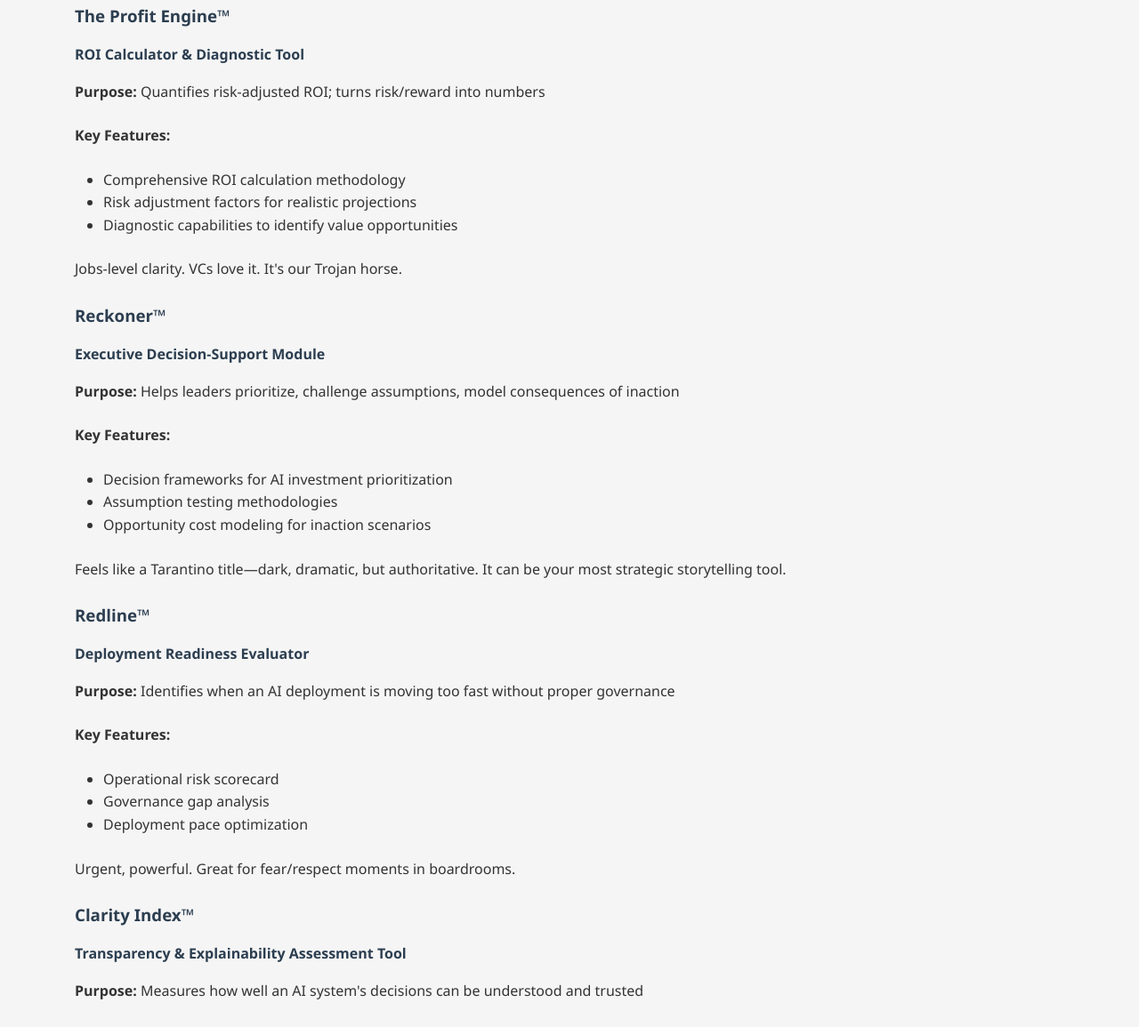
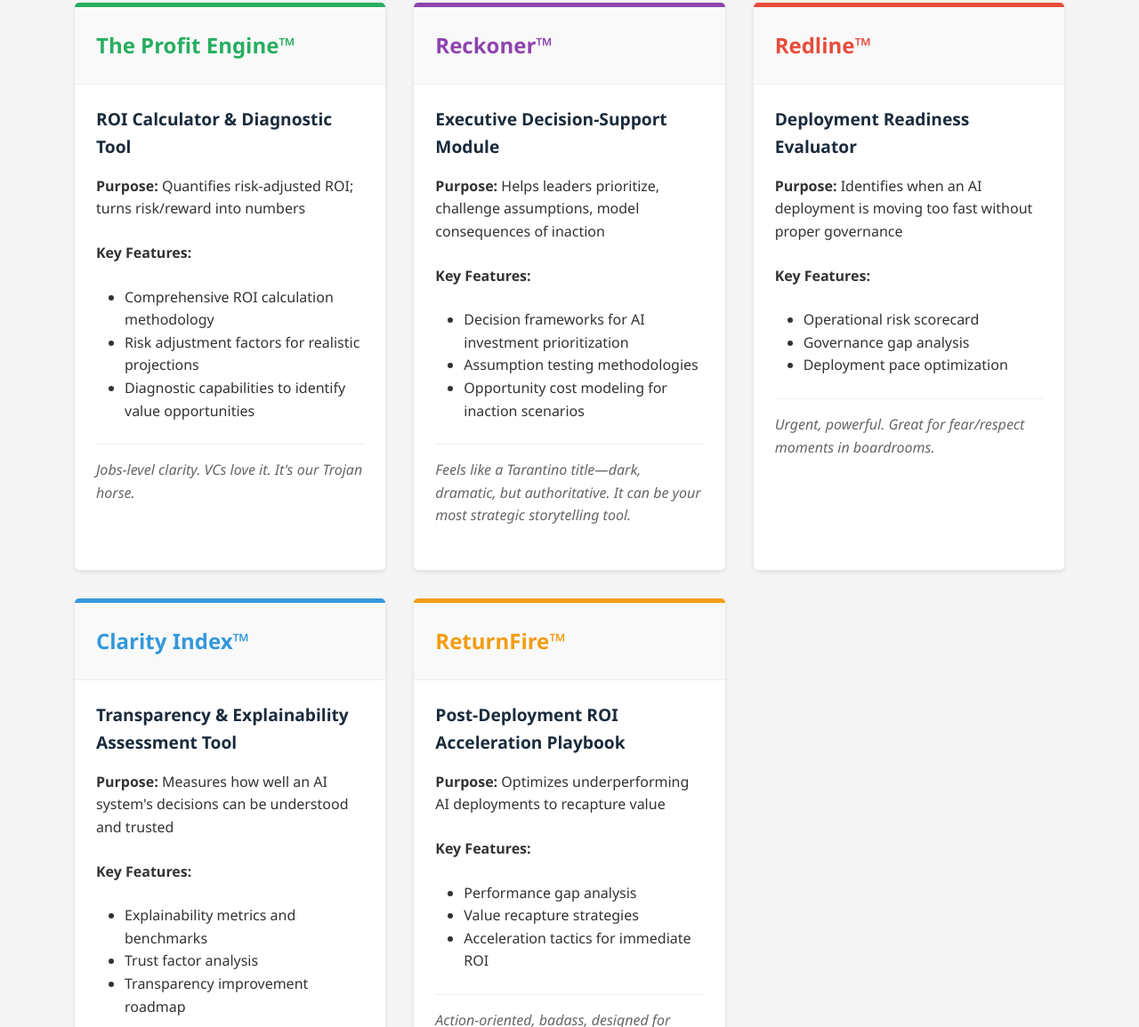
Before and after one commit to epo3/AI-ROI, a plain HTML site: page index.html in a window 1280 px wide. Shown: the part 1645-2800 px from the top of the page at 89% size. Drawn offline with Linux system fonts and the light colour scheme.

Commit message:
Update styles.css

```diff
--- a/css/styles.css
+++ b/css/styles.css
@@ -1,7 +1,7 @@
 /* Base Styles */
 :root {
-    --primary-color: #2c3e50;
-    --secondary-color: #3498db;
+    --primary-color: #1a2b3c;
+    --secondary-color: #2980b9;
     --accent-color: #e74c3c;
     --light-color: #ecf0f1;
     --dark-color: #2c3e50;
@@ -9,6 +9,13 @@
     --border-radius: 5px;
     --box-shadow: 0 2px 5px rgba(0,0,0,0.1);
     --transition: all 0.3s ease;
+
+    /* Module-specific colors */
+    --profit-engine-color: #27ae60;
+    --reckoner-color: #8e44ad;
+    --redline-color: #e74c3c;
+    --clarity-index-color: #3498db;
+    --returnfire-color: #f39c12;
 }
 
 * {
@@ -190,6 +197,108 @@ nav ul li a:hover::after {
     margin-bottom: 0.5rem;
 }
 
+/* Module Grid Styles */
+.module-grid {
+    display: grid;
+    grid-template-columns: repeat(auto-fit, minmax(300px, 1fr));
+    gap: 2rem;
+    margin-bottom: 3rem;
+}
+
+.module-card {
+    background-color: white;
+    border-radius: var(--border-radius);
+    overflow: hidden;
+    box-shadow: var(--box-shadow);
+    transition: var(--transition);
+    border-top: 5px solid var(--secondary-color);
+}
+
+.module-card:hover {
+    transform: translateY(-5px);
+    box-shadow: 0 8px 20px rgba(0,0,0,0.15);
+}
+
+.module-card.profit-engine {
+    border-top-color: var(--profit-engine-color);
+}
+
+.module-card.reckoner {
+    border-top-color: var(--reckoner-color);
+}
+
+.module-card.redline {
+    border-top-color: var(--redline-color);
+}
+
+.module-card.clarity-index {
+    border-top-color: var(--clarity-index-color);
+}
+
+.module-card.returnfire {
+    border-top-color: var(--returnfire-color);
+}
+
+.module-header {
+    padding: 1.5rem;
+    background-color: #f9f9f9;
+    border-bottom: 1px solid #eee;
+}
+
+.module-header h3 {
+    margin: 0;
+    font-size: 1.5rem;
+}
+
+.profit-engine .module-header h3 {
+    color: var(--profit-engine-color);
+}
+
+.reckoner .module-header h3 {
+    color: var(--reckoner-color);
+}
+
+.redline .module-header h3 {
+    color: var(--redline-color);
+}
+
+.clarity-index .module-header h3 {
+    color: var(--clarity-index-color);
+}
+
+.returnfire .module-header h3 {
+    color: var(--returnfire-color);
+}
+
+.module-content {
+    padding: 1.5rem;
+}
+
+.module-content h4 {
+    margin-bottom: 1rem;
+    font-size: 1.2rem;
+}
+
+.module-vibe {
+    margin-top: 1.5rem;
+    padding-top: 1rem;
+    border-top: 1px solid #eee;
+    font-style: italic;
+    color: #666;
+}
+
+.module-integration {
+    background-color: var(--light-color);
+    padding: 2rem;
+    border-radius: var(--border-radius);
+    margin-top: 2rem;
+}
+
+.module-integration h3 {
+    color: var(--primary-color);
+    margin-bottom: 1rem;
+}
+
 /* SMART Goals Styles */
 .smart-goal {
     background-color: white;
@@ -297,58 +406,6 @@ nav ul li a:hover::after {
     margin-bottom: 1rem;
 }
 
-/* Implementation Styles */
-.implementation-section {
-    margin-bottom: 3rem;
-}
-
-.implementation-section h3 {
-    color: var(--secondary-color);
-    margin-bottom: 1.5rem;
-}
-
-.schedule-option, .timeline-phase {
-    background-color: white;
-    padding: 1.5rem;
-    margin-bottom: 1.5rem;
-    border-radius: var(--border-radius);
-    box-shadow: var(--box-shadow);
-}
-
-.schedule-option h4, .timeline-phase h4 {
-    color: var(--primary-color);
-    margin-bottom: 1rem;
-}
-
-.milestone-table {
-    width: 100%;
-    border-collapse: collapse;
-    margin-top: 1rem;
-    background-color: white;
-    box-shadow: var(--box-shadow);
-    border-radius: var(--border-radius);
-    overflow: hidden;
-}
-
-.milestone-table th, .milestone-table td {
-    padding: 1rem;
-    text-align: left;
-    border-bottom: 1px solid #eee;
-}
-
-.milestone-table th {
-    background-color: var(--secondary-color);
-    color: white;
-}
-
-.milestone-table tr:last-child td {
-    border-bottom: none;
-}
-
-.milestone-table tr:hover {
-    background-color: #f9f9f9;
-}
-
 /* Footer Styles */
 footer {
     background-color: var(--primary-color);
@@ -375,6 +432,10 @@ footer p {
         grid-template-columns: 1fr;
     }
 
+    .module-grid {
+        grid-template-columns: 1fr;
+    }
+
     nav ul {
         flex-direction: column;
     }
@@ -382,11 +443,6 @@ footer p {
     nav ul li {
         margin-right: 0;
         margin-bottom: 0.5rem;
-    }
-
-    .milestone-table {
-        display: block;
-        overflow-x: auto;
     }
 }
 
@@ -406,6 +462,16 @@ footer p {
     .section:nth-child(4) { animation-delay: 0.3s; }
     .section:nth-child(5) { animation-delay: 0.4s; }
     .section:nth-child(6) { animation-delay: 0.5s; }
+
+    .module-card {
+        animation: fadeIn 0.6s ease-out;
+    }
+
+    .module-card:nth-child(1) { animation-delay: 0.1s; }
+    .module-card:nth-child(2) { animation-delay: 0.2s; }
+    .module-card:nth-child(3) { animation-delay: 0.3s; }
+    .module-card:nth-child(4) { animation-delay: 0.4s; }
+    .module-card:nth-child(5) { animation-delay: 0.5s; }
 }
 
 /* Print Styles */
@@ -436,7 +502,7 @@ footer p {
         text-decoration: underline;
     }
 
-    .phase, .smart-goal, .requirements-group, .resources-group, .module, .assessment-group, .schedule-option, .timeline-phase {
+    .phase, .smart-goal, .requirements-group, .resources-group, .module, .assessment-group, .module-card {
         box-shadow: none;
         border: 1px solid #ddd;
     }
```
